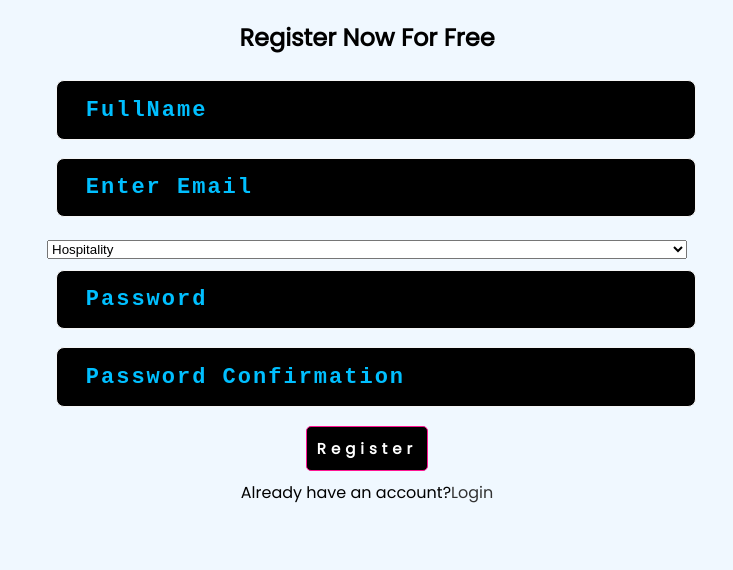
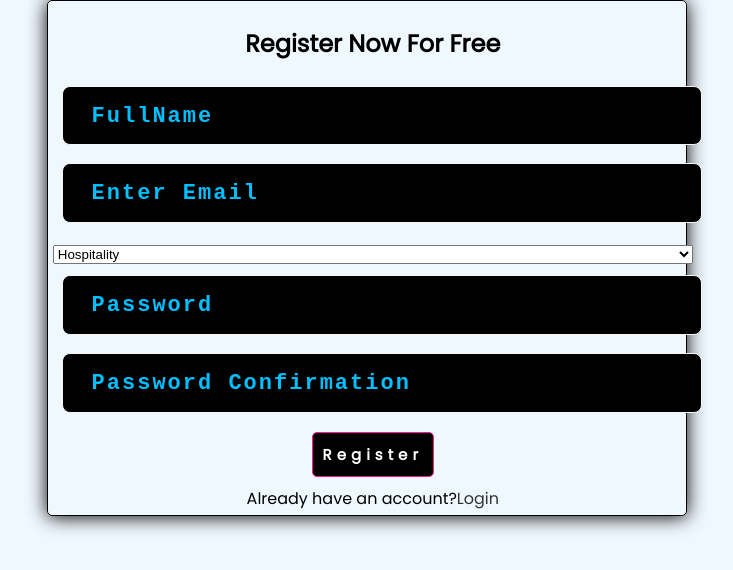
Before and after one commit to KambonoJeff/REACT-FRONT_DONATION_API, a React (Create React App) app: page /register in a window 1280 px wide. Shown: the top 570 px of the page, without its empty margins (273-1006 px from the left). Built offline with nearby package versions, Linux system fonts and the light colour scheme.

Commit message:
Admin and Ngo setup

```diff
--- a/src/views/Register.jsx
+++ b/src/views/Register.jsx
@@ -41,6 +41,7 @@ export default function Register() {
   }
   return (
     <>
+    <div className="brd-w">
     <form align="center" onSubmit={onSubmit} method="post">
     <h2 align="center">Register Now For Free</h2>
 
@@ -79,6 +80,7 @@ export default function Register() {
         <a href="/login">Login </a>
       </p>
     </form>
+    </div>
   </>
 
   )
```
